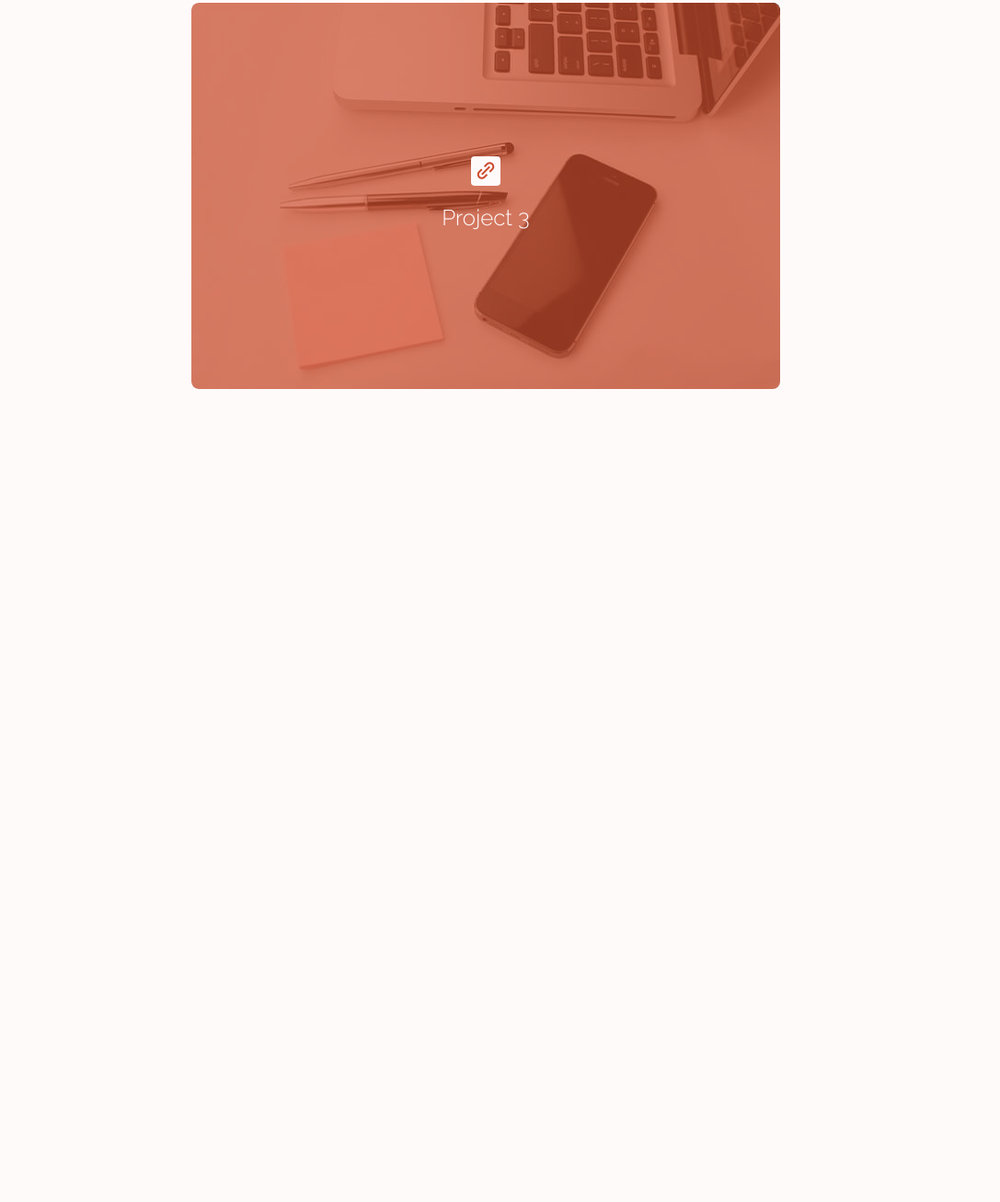
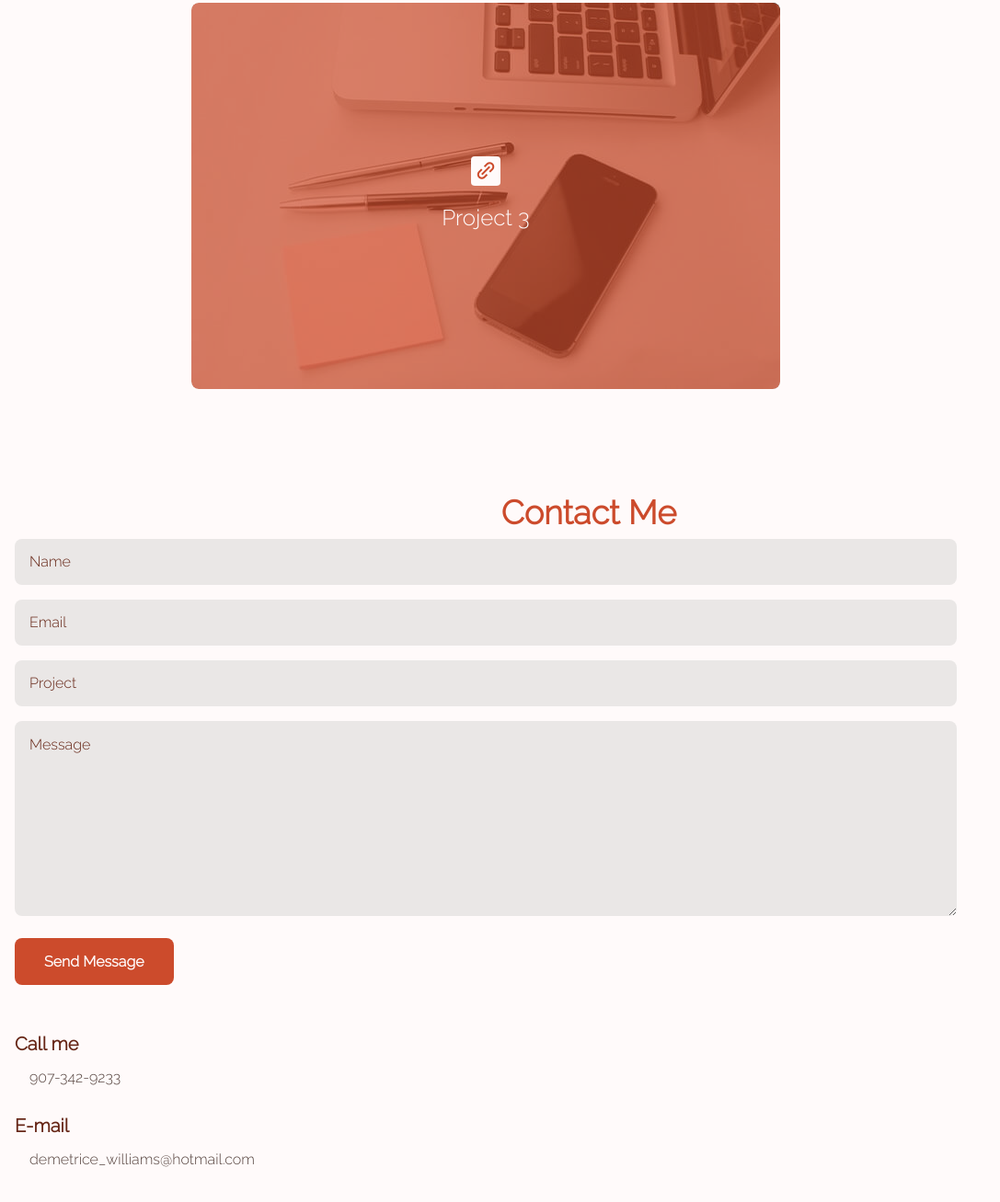
Before and after one commit to Demetricew20/Demetricew20.github.io, a plain HTML site: page index.html in a window 1280 px wide. Shown: the part 3102-4409 px from the top of the page at 92% size, without its empty margins (0-1087 px from the left). Before the commit the page ends 3567 px from the top, so only its background shows below. Drawn offline with nearby package versions, Linux system fonts and the light colour scheme.

Commit message:
Created contact section

```diff
--- a/index.html
+++ b/index.html
@@ -155,8 +155,6 @@
                 </div>
 
             </div>
-
-
         </section>
 
 
@@ -199,9 +197,43 @@
 
                 </div>
             </div>
+        </section>
+
+        <!-- Contact -->
+        <section class="contact section" id="contact">
+            <h2 class="section-title">Contact Me</h2>
+
+            <div class="contact__container bd-grid">
+                <form action="" class="contact_-form">
+                    <div class="contact_inputs">
+                        <input type="text" placeholder="Name" class="contact__input">
+                        <input type="mail" placeholder="Email" class="contact__input">
+                    </div>
+
+                    <input type="text" placeholder="Project" class="contact__input">
+
+                    <textarea name="" id="" cols="0" rows="10" placeholder="Message" class="contact__input"></textarea>
+
+                    <input type="submit" value="Send Message" class="button contact__button">
+                </form>
+
+                <div>
+                    <div class="contact__info">
+                        <h3 class="contact__subtitle">Call me</h3>
+                        <span class="contact__text">907-342-9233</span>
+                    </div>
+
+                    <div class="contact__info">
+                        <h3 class="contact__subtitle">E-mail</h3>
+                        <span class="contact__text">demetrice_williams@hotmail.com</span>
+                    </div>
+
+                </div>
+
+            </div>
+        </section>
 
 
-        </section>
         </main>
 
 
--- a/style.css
+++ b/style.css
@@ -449,3 +449,52 @@ img{
 .projects__img:hover {
     bottom: 0;
 }
+
+
+/* CONTACT */
+.contact__container{
+    row-gap: 3rem;
+
+}
+
+.contact__input {
+    width: 100%;
+    padding: 1rem;
+    outline: none;
+    border: none;
+    background-color: var(--first-color-light);
+    font-size: var(--normal-font-size);
+    margin-bottom: var(--mb-2);
+    border-radius: .5rem;
+
+}
+
+.contact ::placeholder {
+    color: var(--first-color-dark);
+    font-family: var(--body-font);
+    font-weight: var(--font-medium);
+
+}
+
+.contact__button{
+    outline: none;
+    border: none;
+    font-family: var(--body-font);
+    font-size: var(--normal-font-size);
+    cursor: pointer;
+}
+
+.contact__info{
+    margin-bottom: var(--mb-3);
+}
+
+.contact__subtitle{
+    font-size: var(--h3-font-size);
+    color: var(--first-color-dark);
+    margin-bottom: var(--mb-1);
+}
+
+.contact__text{
+    display: block;
+    padding-left: 1rem;
+}
```
